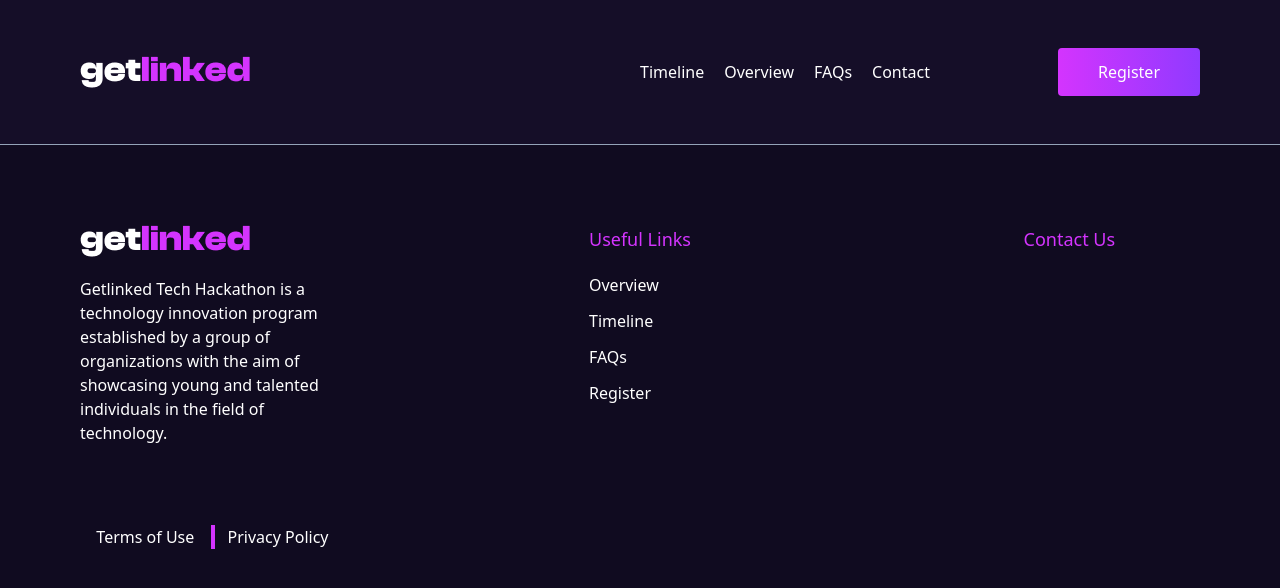
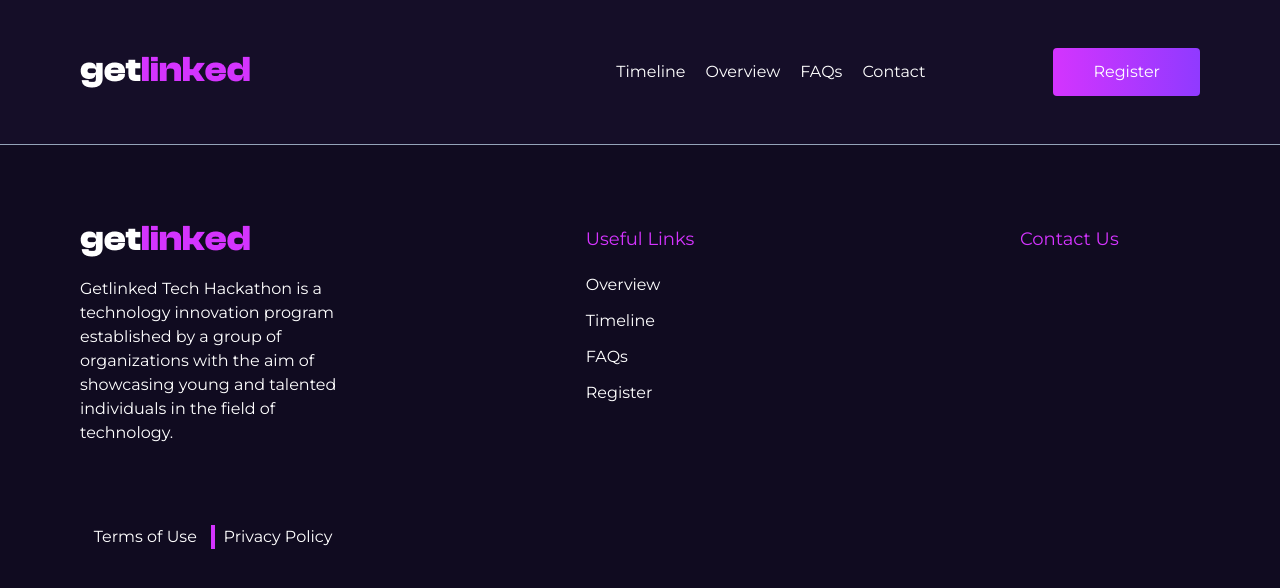
Before and after one commit to Leeyah-123/GetLinked, a React (Vite) app: page / in a window 1280 px wide. Shown: the top 588 px of the page. Built offline with nearby package versions, Linux system fonts and the light colour scheme.

Commit message:
Change default font to Montserrat

```diff
--- a/src/index.css
+++ b/src/index.css
@@ -1,13 +1,15 @@
+@import url('https://fonts.googleapis.com/css2?family=Montserrat:wght@400;700&display=swap');
+
 @tailwind base;
 @tailwind components;
 @tailwind utilities;
 
 @layer base {
   body {
-    @apply text-[100%] bg-navy-blue text-white;
+    @apply font-["Montserrat",sans-serif] bg-navy-blue text-white;
   }
   a:hover {
-    @apply transition-colors text-magenta duration-300;
+    @apply transition-colors text-magenta/70 duration-300;
   }
 }
 
```
